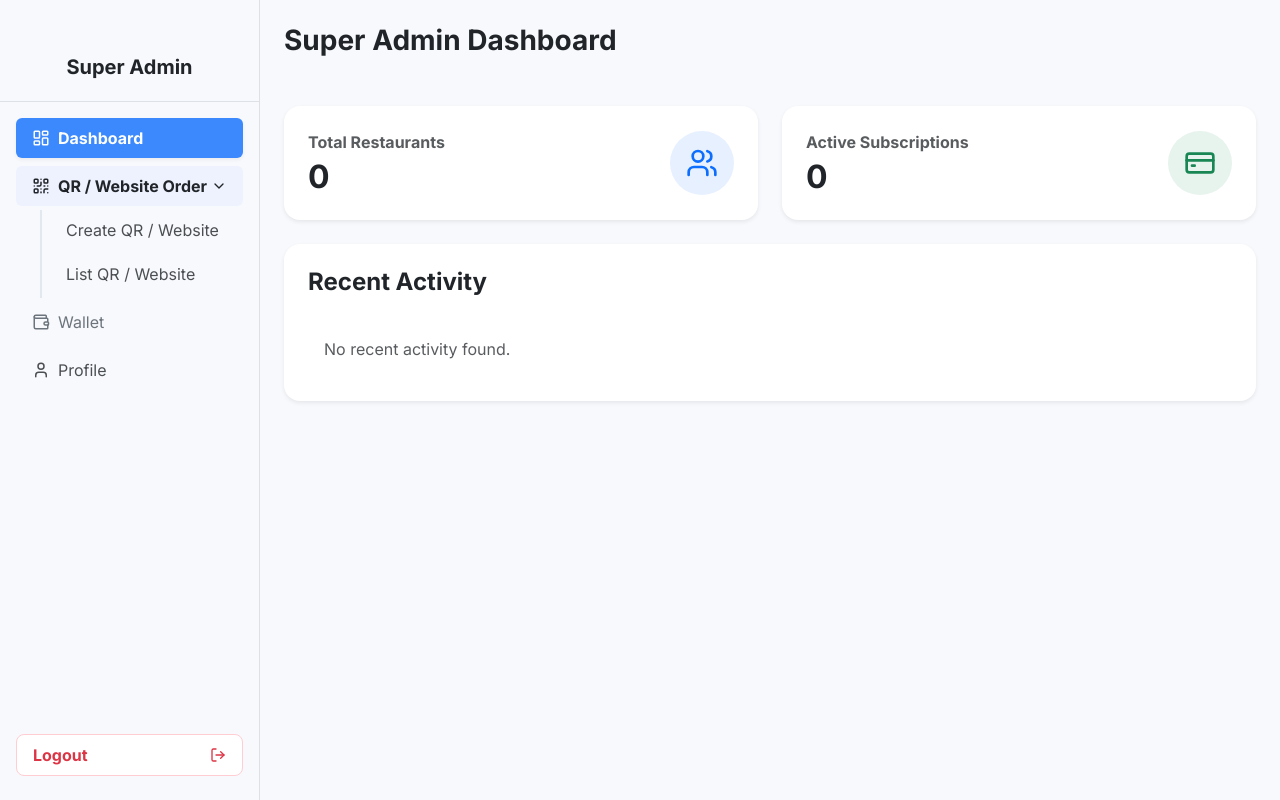
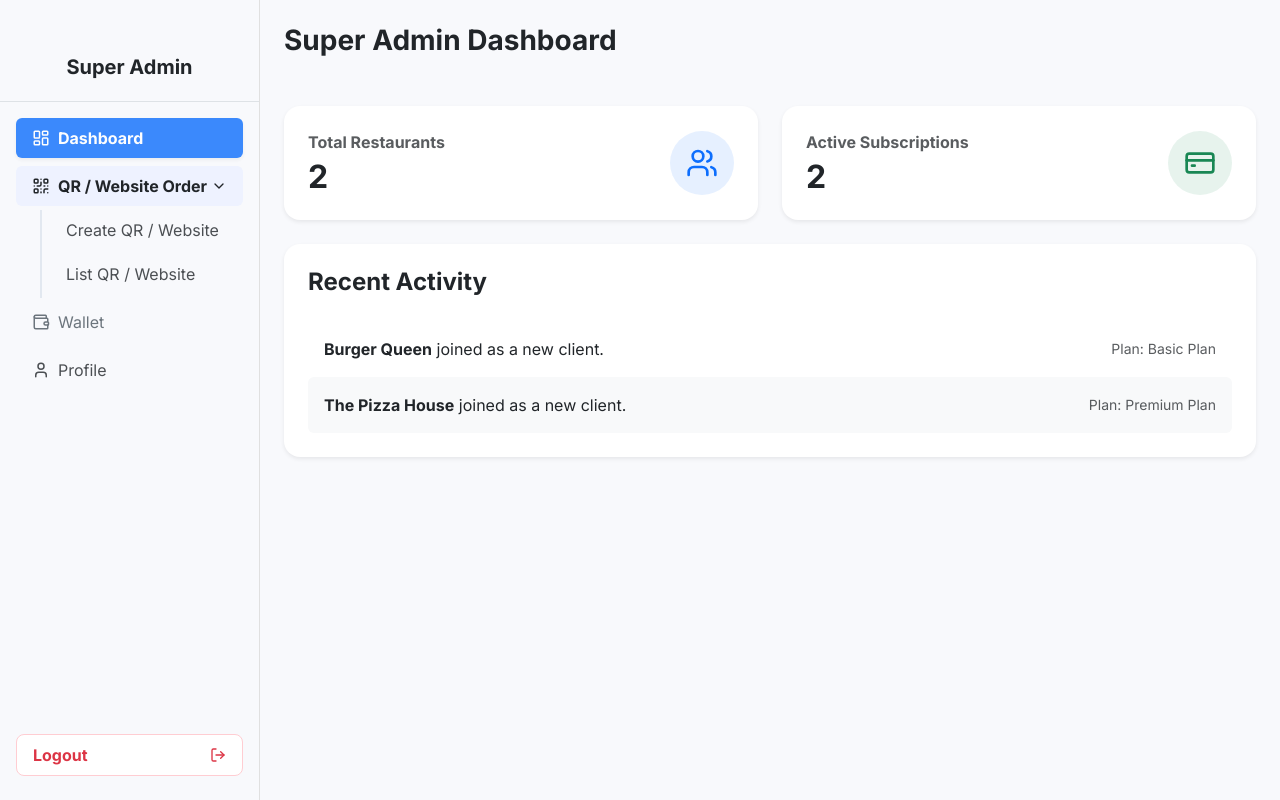
Before and after one commit to dhairya3007/restaurant_menu-, a React (Vite) app: page /admin in a window 1280 px wide. Built offline with nearby package versions, Linux system fonts and the light colour scheme.

Commit message:
Add rich dummy data for testing

```diff
--- a/src/js/fakebackend.js
+++ b/src/js/fakebackend.js
@@ -3,14 +3,60 @@ const DELAY = 0; // Simulated network delay in milliseconds
 const wait = (ms) => new Promise((resolve) => setTimeout(resolve, ms));
 
 const initializeDB = () => {
+  const dummyClients = [
+    {
+      id: 'client-1',
+      name: 'The Pizza House',
+      email: 'admin@pizzahouse.com',
+      password: 'password123',
+      plan: 'Premium Plan',
+      planDuration: 12,
+      qrToken: 'demo-pizza-token',
+      theme: 'modern',
+      createdAt: new Date().toISOString(),
+      expireAt: new Date(new Date().setFullYear(new Date().getFullYear() + 1)).toISOString(),
+      businessDetails: { name: 'The Pizza House', phone: '+1 234 567 8900', address: '123 Pizza Street, Food City', logo: '' },
+      isActive: true,
+      scanCount: 42
+    },
+    {
+      id: 'client-2',
+      name: 'Burger Queen',
+      email: 'admin@burgerqueen.com',
+      password: 'password123',
+      plan: 'Basic Plan',
+      planDuration: 6,
+      qrToken: 'demo-burger-token',
+      theme: 'classic',
+      createdAt: new Date().toISOString(),
+      expireAt: new Date(new Date().setMonth(new Date().getMonth() + 6)).toISOString(),
+      businessDetails: { name: 'Burger Queen', phone: '+1 987 654 3210', address: '456 Burger Avenue, Food City', logo: '' },
+      isActive: true,
+      scanCount: 15
+    }
+  ];
+
+  const dummyCategories = [
+    { id: 'cat-1', name: 'Wood Fired Pizzas', clientId: 'client-1' },
+    { id: 'cat-2', name: 'Beverages & Sides', clientId: 'client-1' },
+    { id: 'cat-3', name: 'Gourmet Burgers', clientId: 'client-2' }
+  ];
+
+  const dummyDishes = [
+    { id: 'dish-1', name: 'Classic Margherita', price: '299', description: 'Fresh tomatoes, mozzarella, and basil on a thin crust.', type: 'Veg', image: 'https://images.unsplash.com/photo-1574071318508-1cdbab80d002?w=500&auto=format&fit=crop&q=60', categoryId: 'cat-1', isActive: true },
+    { id: 'dish-2', name: 'Pepperoni Feast', price: '399', description: 'Loaded with premium pepperoni and extra cheese.', type: 'Non-Veg', image: 'https://images.unsplash.com/photo-1628840042765-356cda07504e?w=500&auto=format&fit=crop&q=60', categoryId: 'cat-1', isActive: true },
+    { id: 'dish-3', name: 'Garlic Breadsticks', price: '149', description: 'Freshly baked with garlic butter and herbs.', type: 'Veg', image: 'https://images.unsplash.com/photo-1573140247632-f8fd74997d5c?w=500&auto=format&fit=crop&q=60', categoryId: 'cat-2', isActive: true },
+    { id: 'dish-4', name: 'Double Cheese Burger', price: '249', description: 'Two juicy beef patties with melted cheddar.', type: 'Non-Veg', image: 'https://images.unsplash.com/photo-1568901346375-23c9450c58cd?w=500&auto=format&fit=crop&q=60', categoryId: 'cat-3', isActive: true }
+  ];
+
   if (!localStorage.getItem('restaurant_db_clients')) {
-    localStorage.setItem('restaurant_db_clients', JSON.stringify([]));
+    localStorage.setItem('restaurant_db_clients', JSON.stringify(dummyClients));
   }
   if (!localStorage.getItem('restaurant_db_categories')) {
-    localStorage.setItem('restaurant_db_categories', JSON.stringify([]));
+    localStorage.setItem('restaurant_db_categories', JSON.stringify(dummyCategories));
   }
   if (!localStorage.getItem('restaurant_db_dishes')) {
-    localStorage.setItem('restaurant_db_dishes', JSON.stringify([]));
+    localStorage.setItem('restaurant_db_dishes', JSON.stringify(dummyDishes));
   }
 };
 initializeDB();
```
